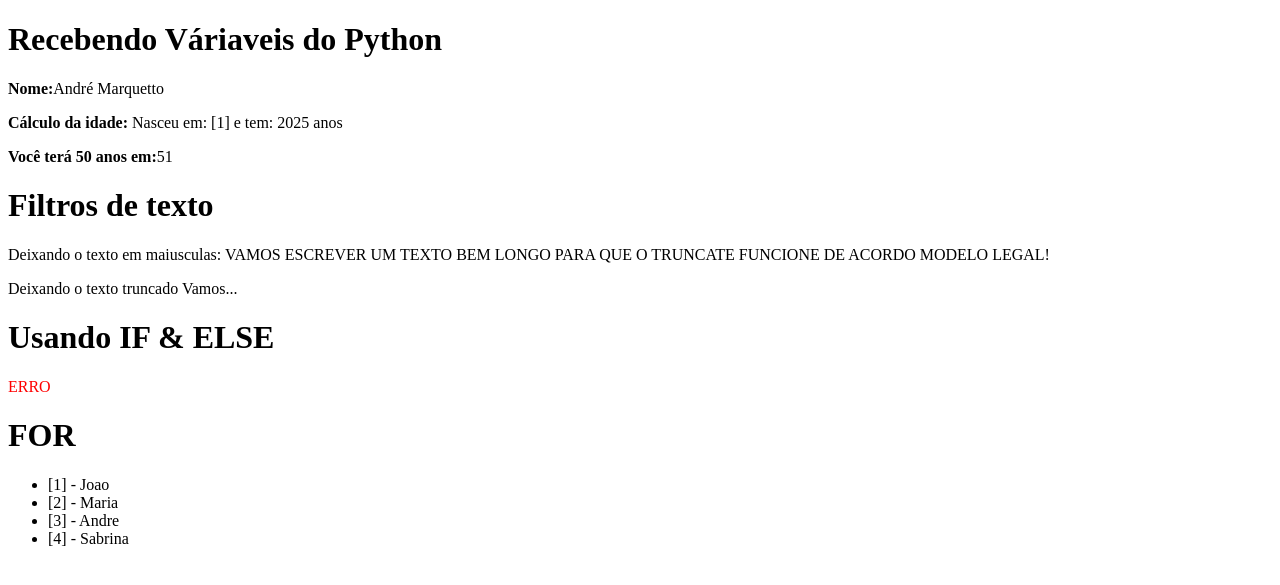
After one commit to amarquetto/projeto-web, a Flask app: page /codigos/1 in a window 1280 px wide. The commit adds this page. Shown: the top 585 px of the page. Run offline with Flask 3, Linux system fonts and the light colour scheme.

Commit message:
Commit da aula 05/03/2026 - Professor Ronan Fatec

```diff
--- a/app.py
+++ b/app.py
@@ -31,5 +31,31 @@ def exibe_cor(cor1):
 def exibe_cor2(cor1, cor2):
     return f'<h1 style="color:{cor1}"> A cor escolhida foi: {cor1} e <b style="color{cor2}">{cor2}</b></h1>'
 
+@app.route('/codigos/<int:ano_nascimento>')
+def codigos(ano_nascimento):
+    ##ano_nascimento = 1988
+    dados = {
+    'nome' : "André Marquetto",
+    'ano_nascimento' : ano_nascimento,
+    'idade' : (2026 - ano_nascimento),
+    'texto' : "Vamos escrever um texto bem longo para que o truncate funcione de acordo modelo legal!",
+    'ativo' : 'erro',
+    'pessoas' : ['Joao', 'Maria', 'Andre', 'Sabrina']
+    }
+    return render_template ('codigos.html', **dados)
+
+
+@app.route ('/home')
+def home():
+    return render_template ('blocos/home.html')
+
+@app.route ('/produtos')
+def produtos():
+    return render_template ('template.html')
+
+@app.route ('/perfil')
+def perfil():
+    return render_template ('template.html')
+
 if __name__ == '__main__':
     app.run(debug=True)
--- /dev/null
+++ b/templates/codigos.html
@@ -0,0 +1,36 @@
+<!DOCTYPE html>
+<html lang="pt-br">
+<head>
+    <meta charset="UTF-8">
+    <meta name="viewport" content="width=device-width, initial-scale=1.0">
+    <title>Códigos</title>
+</head>
+<body>
+    <h1>Recebendo Váriaveis do Python</h1>
+    <p><b>Nome:</b>{{nome}}</p>
+    <p><b>Cálculo da idade: </b>Nasceu em: [{{ano_nascimento}}] e tem: {{idade}} anos</p>
+    <p><b>Você terá 50 anos em:</b>{{ano_nascimento + 50}}</p>
+
+    <h1>Filtros de texto</h1>
+    <p>Deixando o texto em maiusculas: {{ texto|upper }}</p>
+    <p>Deixando o texto truncado {{ texto|truncate(15) }}</p>
+
+    <h1>Usando IF & ELSE</h1>
+    {% if ativo == True %}
+    <p style="color: green;">ATIVO</p>
+    {% elif ativo == 'erro' %}
+    <p style="color: red ;">ERRO</p>
+    {% else %}
+    <p style="color: yellow;">INATIVO</p>
+    {% endif %}
+
+    <h1>FOR</h1>
+    {# loop.index: número da iteração atual (começa em 1) #}
+    <ul>
+        {% for user in pessoas %}
+        <li>[{{loop.index}}] - {{user}} </li>
+        {% endfor %}
+    </ul>
+
+</body>
+</html>
```
Also changed, not shown: static/css/style.css (+66 -0 lines), templates/blocos/home.html (added, +8 -0 lines), templates/bootstrap.html (+4 -3 lines), templates/index.html (+6 -57 lines), templates/template.html (added, +23 -0 lines), static/imgs/sisgest.jpg (added), templates/blocos/perfil.html (added), templates/blocos/produtos.html (added).
